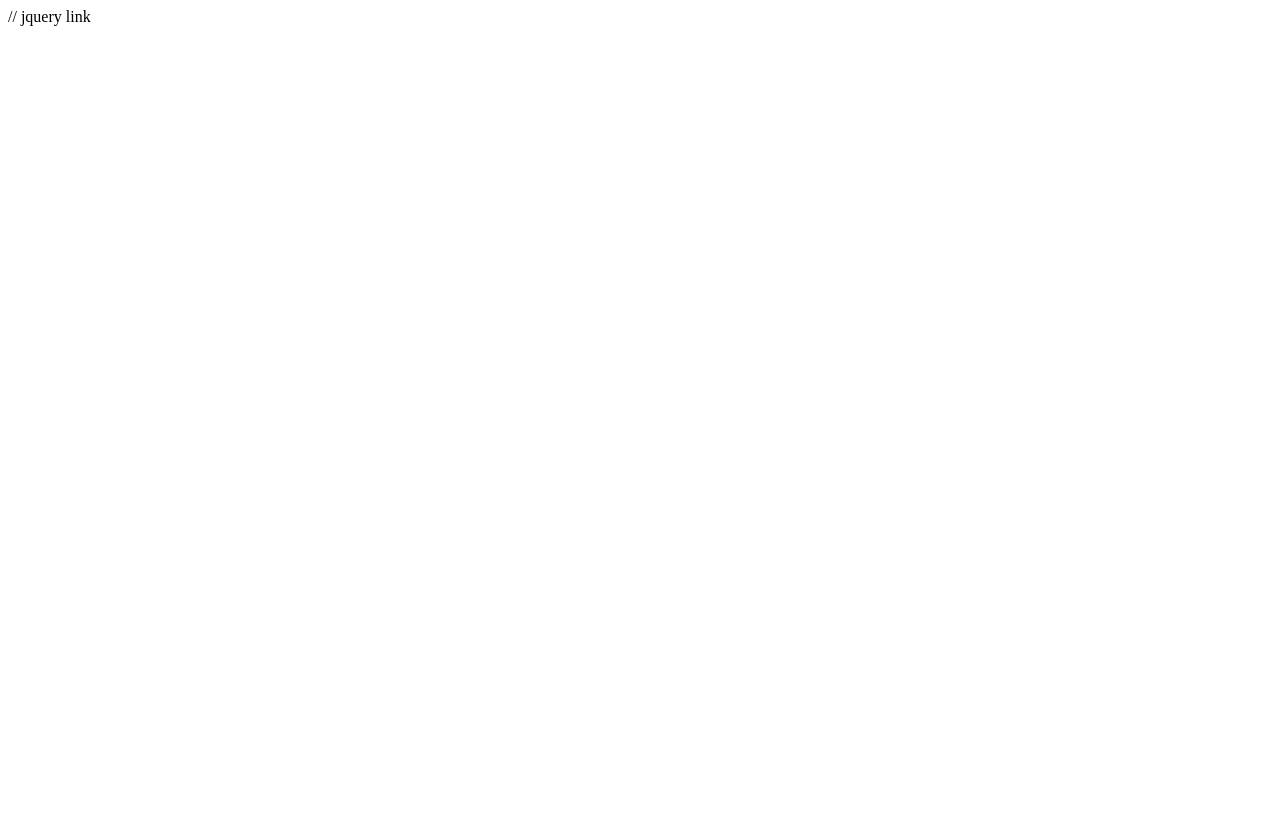
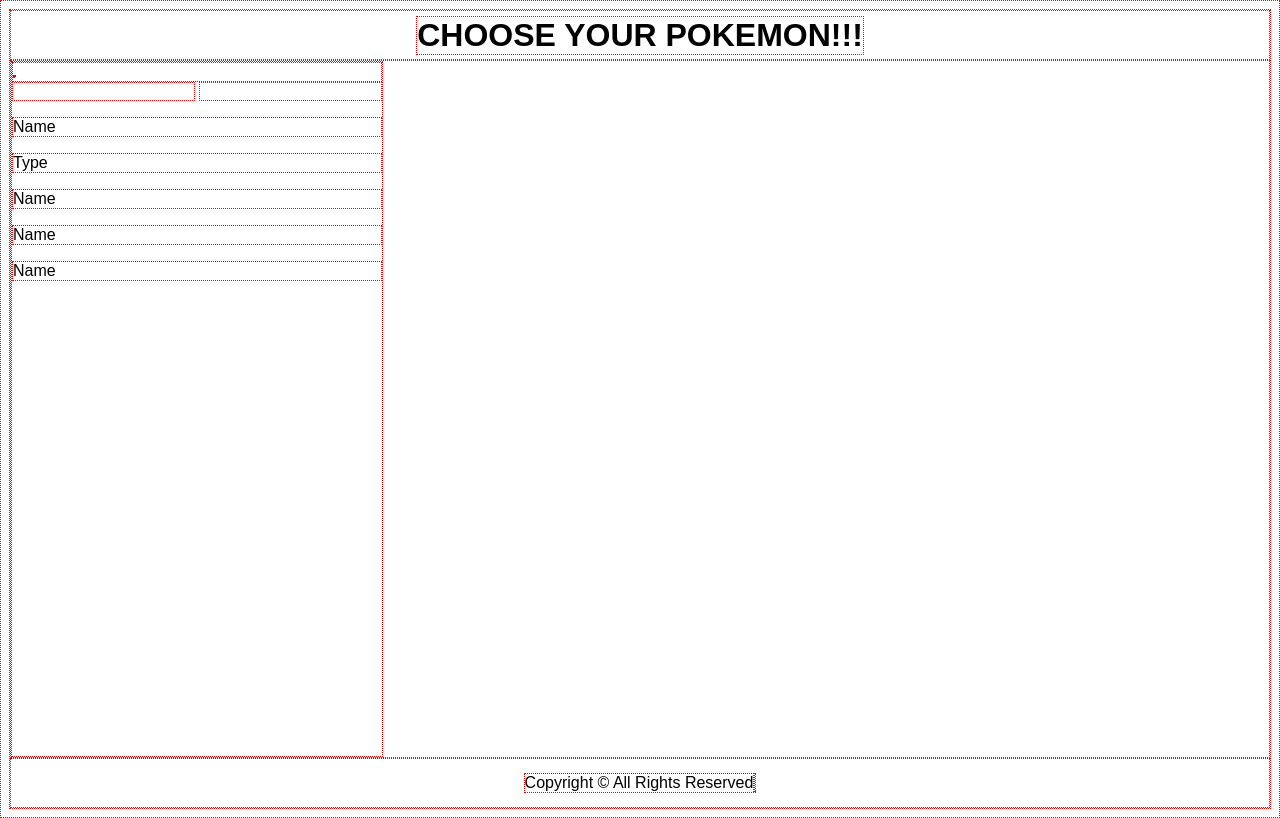
Before and after one commit to VernellMiller/My-Top-Five, a plain HTML site: page index.html in a window 1280 px wide. Drawn offline with nearby package versions, Linux system fonts and the light colour scheme.

Commit message:
wip: adds base html, css, js

```diff
--- a/css/styles.css
+++ b/css/styles.css
@@ -0,0 +1,24 @@
+* {
+    box-sizing: border-box;
+    border: 1px dotted red;
+}
+
+body {
+    font-family: Arial, Helvetica, sans-serif;
+    display: flex;
+    flex-direction: column;
+    min-height: 100vh;
+}
+
+header, footer {
+    display: flex;
+    align-items: center;
+    height: 3.125rem;
+    justify-content: center;
+}
+
+main {
+    flex-grow: 1;
+    display: flex;
+    /* flex-wrap: wrap; */
+}
--- a/index.html
+++ b/index.html
@@ -9,12 +9,36 @@
         <meta name="viewport" content="width=device-width, initial-scale=1.0">
         <title>My Top 5 Pokemon</title>
         <link rel="stylesheet" href="./css/styles.css">
-        // jquery link
+        <script src="https://code.jquery.com/jquery-3.6.0.min.js" integrity="sha256-/xUj+3OJU5yExlq6GSYGSHk7tPXikynS7ogEvDej/m4=" crossorigin="anonymous"></script>
         <script defer src="./js/script.js"></script>
 
     </head>
 
     <body>
+        <header>
+            <h1>CHOOSE YOUR POKEMON!!!</h1>
+        </header>
+
+        <main>
+
+            <article>
+                <div><img src="" alt=""></div>
+
+                <input type="text">
+                <input type="text">
+                <p>Name</p>
+                <p>Type</p>
+                <p>Name</p>
+                <p>Name</p>
+                <p>Name</p>
+
+            </article>
+
+        </main>
+
+        <footer>
+            <p>Copyright &copy; All Rights Reserved <span id="year"></span></p>
+        </footer>
 
     </body>
 
--- a/js/script.js
+++ b/js/script.js
@@ -1,14 +1,7 @@
-// // Variables and Constants
-
-const BASE_URL = "https://pokeapi.co/api/v2/"
+// Constants and Variables
 
 // Cached Elements References
 
 // Event Listeners
 
 // Functions
-function getData() {
-    // use $.ajax to fetch data from the space x api
-    // save the data locally
-    //transfer the data to the DOM
-}
```
